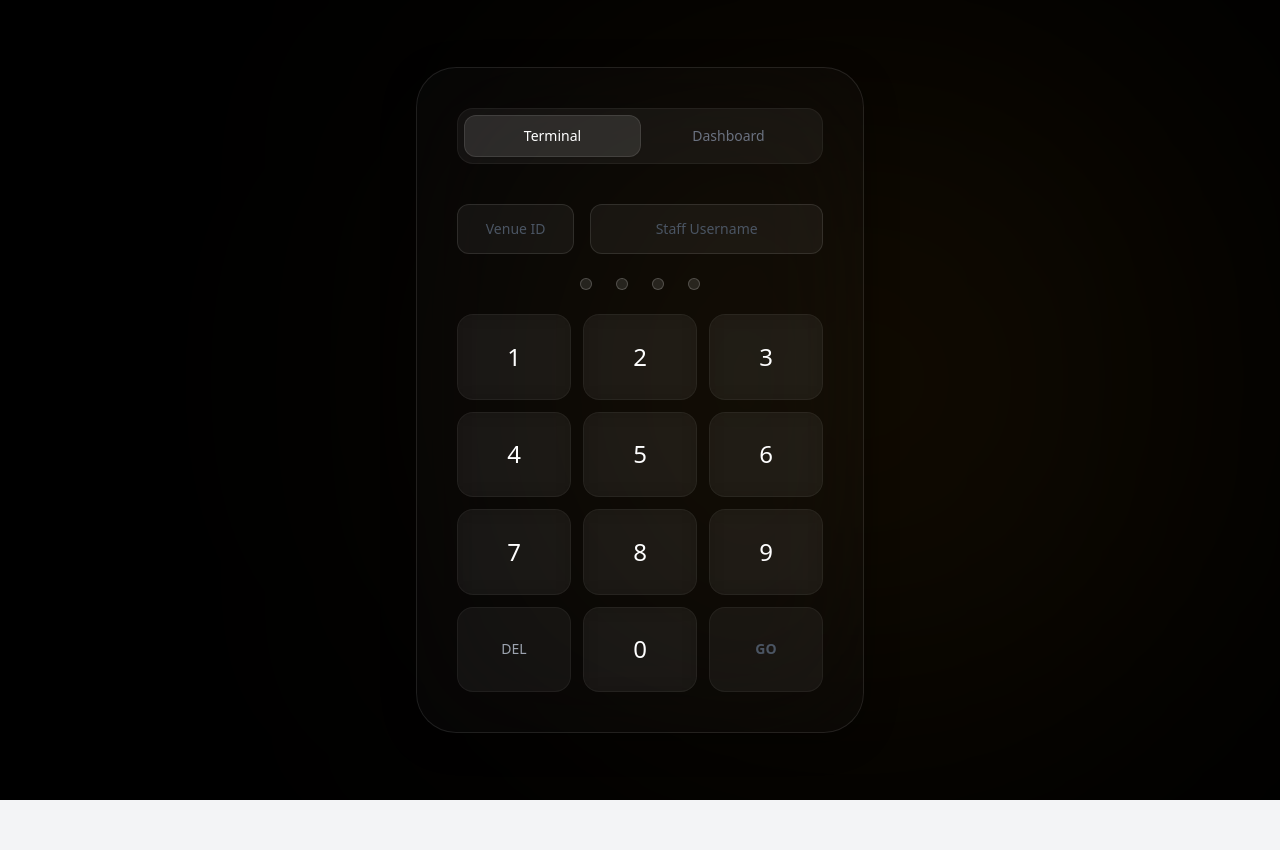
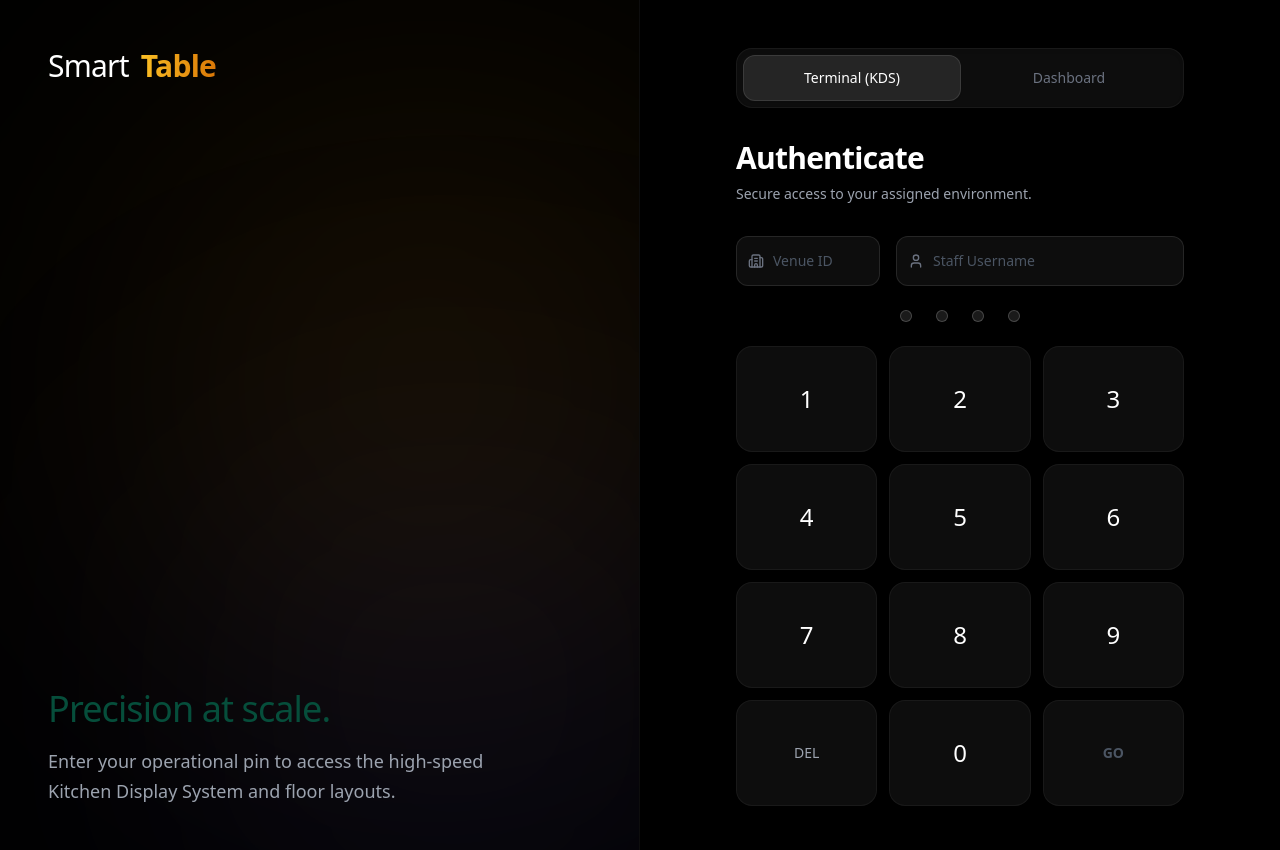
Before and after one commit to smartwachira/smart-table, a React (Vite) app in the folder client/: page /login in a window 1280 px wide. Shown: the top 850 px of the page. Before the commit the page ends 800 px from the top, so only its background shows below. Built offline with nearby package versions, Linux system fonts and the light colour scheme; no server answers.

Commit message:
feat: enhance login functionality; integrate axios for API calls, add toast notifications for user feedback, and improve UI for manager and staff login forms

```diff
--- a/client/src/components/Login.jsx
+++ b/client/src/components/Login.jsx
@@ -1,5 +1,8 @@
 import { useState } from 'react';
 import { useNavigate } from 'react-router-dom';
+import axios from 'axios';
+import { Mail, Lock, Building2, User, ArrowRight,Loader2,KeyRound} from 'lucide-react';
+import { toast, Toaster} from 'sonner';
 
 export default function Login() {
     const [loginType, setLoginType] = useState('STAFF');
@@ -8,7 +11,6 @@ export default function Login() {
     const [venueId, setVenueId] = useState('');
     const [username, setUsername] = useState('');
     const [pin, setPin] = useState('');
-    const [error, setError] = useState('');
     const [isLoading, setIsLoading] = useState(false);
 
     const navigate = useNavigate();
@@ -18,95 +20,147 @@ export default function Login() {
 
     const handleLogin = async (e) => {
         if (e) e.preventDefault();
-        setError('');
         setIsLoading(true);
 
         const endpoint = loginType === 'MANAGER' ? '/api/auth/login/manager' : '/api/auth/login/staff';
         const payload = loginType === 'MANAGER' ? { email, password } : { venue_id: venueId, username, pin };
 
         try {
-            const res = await fetch(`http://localhost:5000${endpoint}`, {
-                method: 'POST',
-                headers: { 'Content-Type': 'application/json' },
-                body: JSON.stringify(payload)
+            const res = await axios.post(`${endpoint}`, payload);
+
+            localStorage.setItem('token', res.token);
+
+            toast.success('Authentication Verified',{
+                description: `Routing to ${loginType === 'MANAGER' ? 'Dashboard':'Terminal'}...`,
+                icon: <KeyRound className="text-amber-500"></KeyRound>
             });
-            const data = await res.json();
-            if (!res.ok) throw new Error(data.message);
 
-            localStorage.setItem('token', data.token);
+            setTimeout(()=>{
                 navigate(loginType === 'MANAGER' ? '/dashboard' : '/kitchen');
+
+            },1000);
+
         } catch (err) {
-            setError(err.message);
-            setPin('');
+            toast.error('Access Denied',{
+                description: err.response?.data?.message || 'Invalid credentials provided.',
+            });
+            if (loginType === 'STAFF') setPin('');
         } finally {
             setIsLoading(false);
         }
     };
 
     return (
-        <div className="relative min-h-screen flex flex-col items-center justify-center bg-black overflow-hidden font-sans">
-            {/* Ambient Lighting */}
-            <div className="absolute top-[10%] right-[10%] w-[600px] h-[600px] rounded-full bg-amber-500/10 blur-[180px] pointer-events-none" />
+        <div className="flex min-h-screen w-full bg-black text-gray-100 font-sans selection:bg-amber-500/30">
+            <Toaster theme="dark" position="bottom-right" toastOptions={{ className: 'bg-white/5 backdrop-blur-xl border border-white/10 text-white' }} />
 
-            <div className="relative z-10 w-full max-w-md p-8 sm:p-10 rounded-[2.5rem] bg-white/[0.02] backdrop-blur-3xl border border-white/10 shadow-[0_8px_32px_0_rgba(0,0,0,0.4)]">
+            {/* LEFT PANE: Ambient Brand Context */}
+            <div className="relative hidden lg:flex w-1/2 flex-col justify-between p-12 overflow-hidden border-r border-white/5 bg-black">
+                <div className="absolute top-[10%] left-[20%] w-[600px] h-[600px] rounded-full bg-amber-500/10 blur-[150px] pointer-events-none" />
+                <div className="absolute bottom-[-10%] right-[-10%] w-[500px] h-[500px] rounded-full bg-indigo-500/10 blur-[150px] pointer-events-none" />
+
+                <div className="relative z-10">
+                    <h1 className="text-3xl font-extralight tracking-tight text-white flex items-center gap-3">
+                        Smart<span className="font-semibold text-transparent bg-clip-text bg-gradient-to-r from-amber-400 to-amber-600">Table</span>
+                    </h1>
+                </div>
+
+                <div className="relative z-10 max-w-md space-y-4">
+                    <h2 className="text-4xl font-medium leading-tight">
+                        {loginType === 'MANAGER' ? 'Command your operations.' : 'Precision at scale.'}
+                    </h2>
+                    <p className="text-lg text-gray-400 font-light leading-relaxed">
+                        {loginType === 'MANAGER'
+                            ? 'Access your multi-tenant dashboard to analyze performance, engineer menus, and provision your staff.'
+                            : 'Enter your operational pin to access the high-speed Kitchen Display System and floor layouts.'}
+                    </p>
+                </div>
+            </div>
+
+            {/* RIGHT PANE: Interactive Login Module */}
+            <div className="flex w-full lg:w-1/2 items-center justify-center p-6 sm:p-12 relative">
+                <div className="w-full max-w-md space-y-8 animate-in fade-in slide-in-from-bottom-4 duration-700">
 
                     {/* iOS-Style Segmented Control */}
-                <div className="flex bg-white/5 rounded-2xl p-1.5 mb-10 border border-white/5">
-                    <button onClick={() => setLoginType('STAFF')} className={`flex-1 py-2.5 text-sm font-medium rounded-xl transition-all duration-300 ${loginType === 'STAFF' ? 'bg-white/10 text-white shadow-sm border border-white/10' : 'text-gray-500 hover:text-gray-300'}`}>
-                        Terminal
+                    <div className="flex bg-white/5 rounded-2xl p-1.5 border border-white/5 shadow-inner">
+                        <button onClick={() => { setLoginType('STAFF'); setPin(''); }} className={`flex-1 py-3 text-sm font-medium rounded-xl transition-all duration-300 ${loginType === 'STAFF' ? 'bg-white/10 text-white shadow-sm border border-white/10' : 'text-gray-500 hover:text-gray-300'}`}>
+                            Terminal (KDS)
                         </button>
-                    <button onClick={() => setLoginType('MANAGER')} className={`flex-1 py-2.5 text-sm font-medium rounded-xl transition-all duration-300 ${loginType === 'MANAGER' ? 'bg-white/10 text-white shadow-sm border border-white/10' : 'text-gray-500 hover:text-gray-300'}`}>
+                        <button onClick={() => setLoginType('MANAGER')} className={`flex-1 py-3 text-sm font-medium rounded-xl transition-all duration-300 ${loginType === 'MANAGER' ? 'bg-white/10 text-white shadow-sm border border-white/10' : 'text-gray-500 hover:text-gray-300'}`}>
                             Dashboard
                         </button>
                     </div>
 
-                {error && <div className="mb-6 p-4 rounded-xl bg-red-500/10 border border-red-500/20 text-red-400 text-sm text-center animate-in fade-in slide-in-from-top-2">{error}</div>}
+                    <div className="space-y-2 text-center lg:text-left">
+                        <h2 className="text-3xl font-semibold tracking-tight text-white">Authenticate</h2>
+                        <p className="text-sm text-gray-400">Secure access to your assigned environment.</p>
+                    </div>
 
-                {/* MANAGER LOGIN */}
+                    {/* MANAGEMENT LOGIN FORM */}
                     {loginType === 'MANAGER' && (
-                    <form onSubmit={handleLogin} className="space-y-6 animate-in fade-in zoom-in-95 duration-300">
-                        <input type="email" placeholder="Admin Email" value={email} onChange={(e) => setEmail(e.target.value)} required className="w-full bg-white/5 border border-white/10 rounded-xl px-5 py-4 text-white placeholder-gray-500 focus:outline-none focus:border-amber-500/50 focus:bg-white/10 transition-all duration-300" />
-                        <input type="password" placeholder="Password" value={password} onChange={(e) => setPassword(e.target.value)} required className="w-full bg-white/5 border border-white/10 rounded-xl px-5 py-4 text-white placeholder-gray-500 focus:outline-none focus:border-amber-500/50 focus:bg-white/10 transition-all duration-300" />
-                        <button type="submit" disabled={isLoading} className="w-full mt-4 bg-white text-black font-semibold text-sm py-4 rounded-xl transition-all duration-300 hover:bg-gray-200 active:scale-[0.98] disabled:opacity-70">
-                            Authenticate
+                        <form onSubmit={handleLogin} className="space-y-5 animate-in fade-in slide-in-from-right-4 duration-500">
+                            <div className="relative group">
+                                <Mail size={20} className="absolute left-4 top-1/2 -translate-y-1/2 text-gray-500 group-focus-within:text-amber-500 transition-colors" />
+                                <input type="email" placeholder="Admin Email" value={email} onChange={(e) => setEmail(e.target.value)} required className="w-full bg-white/5 border border-white/10 rounded-xl pl-12 pr-4 py-4 text-white placeholder-gray-500 focus:outline-none focus:border-amber-500/50 focus:bg-white/10 transition-all duration-300" />
+                            </div>
+                            <div className="relative group">
+                                <Lock size={20} className="absolute left-4 top-1/2 -translate-y-1/2 text-gray-500 group-focus-within:text-amber-500 transition-colors" />
+                                <input type="password" placeholder="Password" value={password} onChange={(e) => setPassword(e.target.value)} required className="w-full bg-white/5 border border-white/10 rounded-xl pl-12 pr-4 py-4 text-white placeholder-gray-500 focus:outline-none focus:border-amber-500/50 focus:bg-white/10 transition-all duration-300" />
+                            </div>
+
+                            <button type="submit" disabled={isLoading} className="group w-full flex items-center justify-center gap-3 mt-8 bg-white text-black font-semibold text-sm py-4 rounded-xl transition-all duration-300 hover:bg-gray-200 active:scale-[0.98] disabled:opacity-70">
+                                {isLoading ? <Loader2 size={18} className="animate-spin" /> : <>Access Workspace <ArrowRight size={18} className="group-hover:translate-x-1 transition-transform" /></>}
                             </button>
                         </form>
                     )}
 
-                {/* STAFF KDS LOGIN */}
+                    {/* KDS STAFF TACTILE LOGIN */}
                     {loginType === 'STAFF' && (
-                    <div className="space-y-6 animate-in fade-in zoom-in-95 duration-300">
+                        <div className="space-y-6 animate-in fade-in slide-in-from-left-4 duration-500">
                             <div className="flex gap-4">
-                            <input type="text" placeholder="Venue ID" value={venueId} onChange={(e) => setVenueId(e.target.value)} className="w-1/3 bg-white/5 border border-white/10 rounded-xl px-4 py-3.5 text-white text-center text-sm placeholder-gray-600 focus:outline-none focus:border-amber-500/50 transition-all" />
-                            <input type="text" placeholder="Staff Username" value={username} onChange={(e) => setUsername(e.target.value)} className="w-2/3 bg-white/5 border border-white/10 rounded-xl px-4 py-3.5 text-white text-center text-sm placeholder-gray-600 focus:outline-none focus:border-amber-500/50 transition-all" />
+                                <div className="relative group w-1/3">
+                                    <Building2 size={16} className="absolute left-3 top-1/2 -translate-y-1/2 text-gray-500 group-focus-within:text-amber-500" />
+                                    <input type="text" placeholder="Venue ID" value={venueId} onChange={(e) => setVenueId(e.target.value)} className="w-full bg-white/5 border border-white/10 rounded-xl pl-9 pr-3 py-3.5 text-white text-sm placeholder-gray-600 focus:outline-none focus:border-amber-500/50 transition-all" />
+                                </div>
+                                <div className="relative group w-2/3">
+                                    <User size={16} className="absolute left-3 top-1/2 -translate-y-1/2 text-gray-500 group-focus-within:text-amber-500" />
+                                    <input type="text" placeholder="Staff Username" value={username} onChange={(e) => setUsername(e.target.value)} className="w-full bg-white/5 border border-white/10 rounded-xl pl-9 pr-3 py-3.5 text-white text-sm placeholder-gray-600 focus:outline-none focus:border-amber-500/50 transition-all" />
+                                </div>
                             </div>
 
-                        {/* Elegant 4-Digit PIN Indicator */}
+                            {/* Visual PIN Dots */}
                             <div className="flex justify-center gap-6 my-8">
                                 {[0, 1, 2, 3].map((i) => (
                                     <div key={i} className={`h-3 w-3 rounded-full transition-all duration-300 ${pin.length > i ? 'bg-amber-400 scale-125 shadow-[0_0_12px_rgba(251,191,36,0.8)]' : 'bg-white/10 border border-white/20'}`} />
                                 ))}
                             </div>
 
-                        {/* Premium Tactile Numpad */}
+                            {/* Luxury Tactile Numpad */}
                             <div className="grid grid-cols-3 gap-3">
                                 {[1, 2, 3, 4, 5, 6, 7, 8, 9].map((num) => (
                                     <button key={num} type="button" onClick={() => handlePinPress(num.toString())} className="aspect-[4/3] rounded-2xl bg-white/5 border border-white/5 text-2xl font-light text-white hover:bg-white/10 active:bg-white/20 active:scale-95 transition-all duration-200 backdrop-blur-md">
                                         {num}
                                     </button>
                                 ))}
-                            <button type="button" onClick={handleBackspace} className="aspect-[4/3] rounded-2xl bg-white/5 border border-white/5 text-sm font-medium text-gray-400 hover:text-white hover:bg-white/10 active:scale-95 transition-all duration-200">
+                                <button type="button" onClick={handleBackspace} className="aspect-[4/3] rounded-2xl bg-white/5 border border-white/5 text-sm font-medium text-gray-400 hover:text-white hover:bg-red-500/20 active:scale-95 transition-all duration-200">
                                     DEL
                                 </button>
                                 <button type="button" onClick={() => handlePinPress('0')} className="aspect-[4/3] rounded-2xl bg-white/5 border border-white/5 text-2xl font-light text-white hover:bg-white/10 active:bg-white/20 active:scale-95 transition-all duration-200 backdrop-blur-md">
                                     0
                                 </button>
-                            <button type="button" onClick={() => pin.length === 4 ? handleLogin() : null} className={`aspect-[4/3] rounded-2xl text-sm font-semibold transition-all duration-300 active:scale-95 ${pin.length === 4 ? 'bg-amber-500 text-black shadow-[0_0_20px_rgba(245,158,11,0.3)] hover:bg-amber-400' : 'bg-white/5 border border-white/5 text-gray-600 cursor-not-allowed'}`}>
-                                GO
+                                <button type="button" onClick={() => pin.length === 4 ? handleLogin() : null} disabled={isLoading} className={`flex items-center justify-center aspect-[4/3] rounded-2xl text-sm font-semibold transition-all duration-300 active:scale-95 ${pin.length === 4 ? 'bg-amber-500 text-black shadow-[0_0_20px_rgba(245,158,11,0.3)] hover:bg-amber-400' : 'bg-white/5 border border-white/5 text-gray-600 cursor-not-allowed'}`}>
+                                    {isLoading ? <Loader2 size={20} className="animate-spin text-black" /> : 'GO'}
                                 </button>
                             </div>
                         </div>
                     )}
+
+                    {!isLoading && loginType === 'MANAGER' && (
+                        <p className="text-center text-xs text-gray-500 mt-6 animate-in fade-in">
+                            New to Smart Table? <a href="/register" className="text-amber-500 hover:text-amber-400 transition-colors">Provision a venue</a>
+                        </p>
+                    )}
+                </div>
             </div>
         </div>
     );
```
Also changed, not shown: 1 other file (tests, documents, lock files or other folders). Lines whose indentation alone changed are shown as unchanged.
